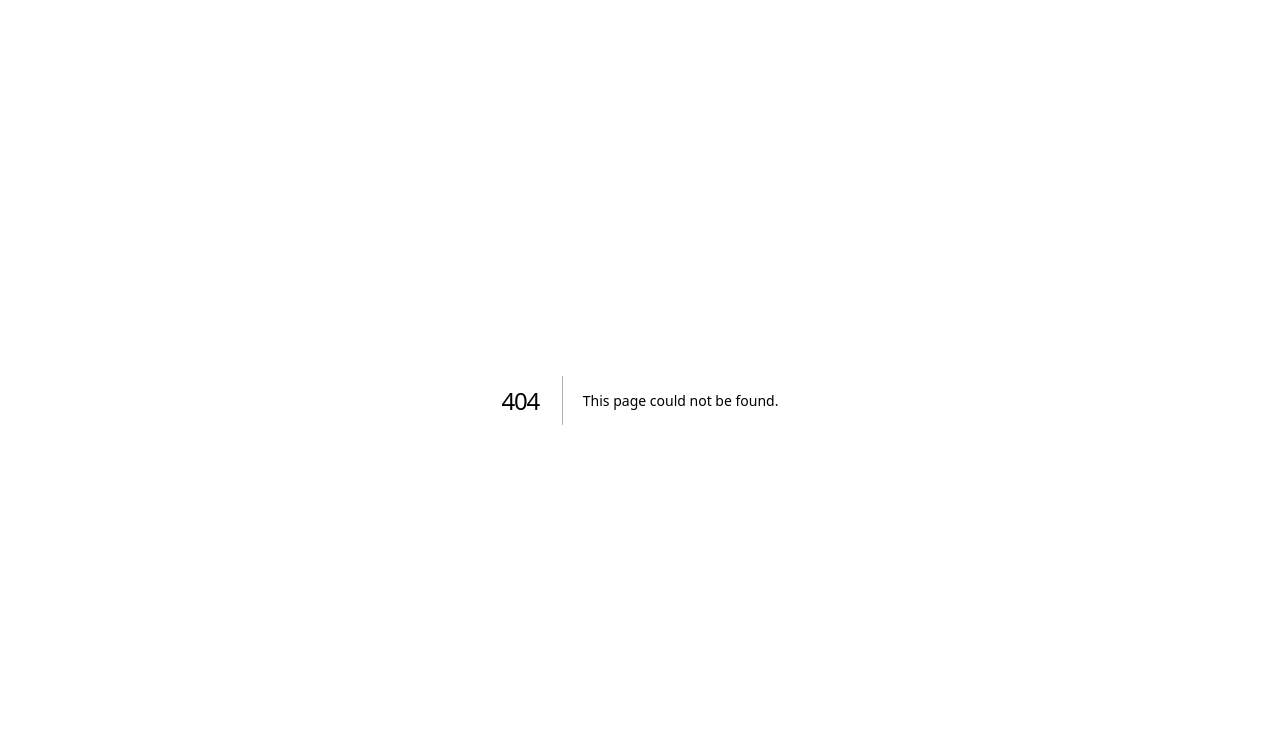
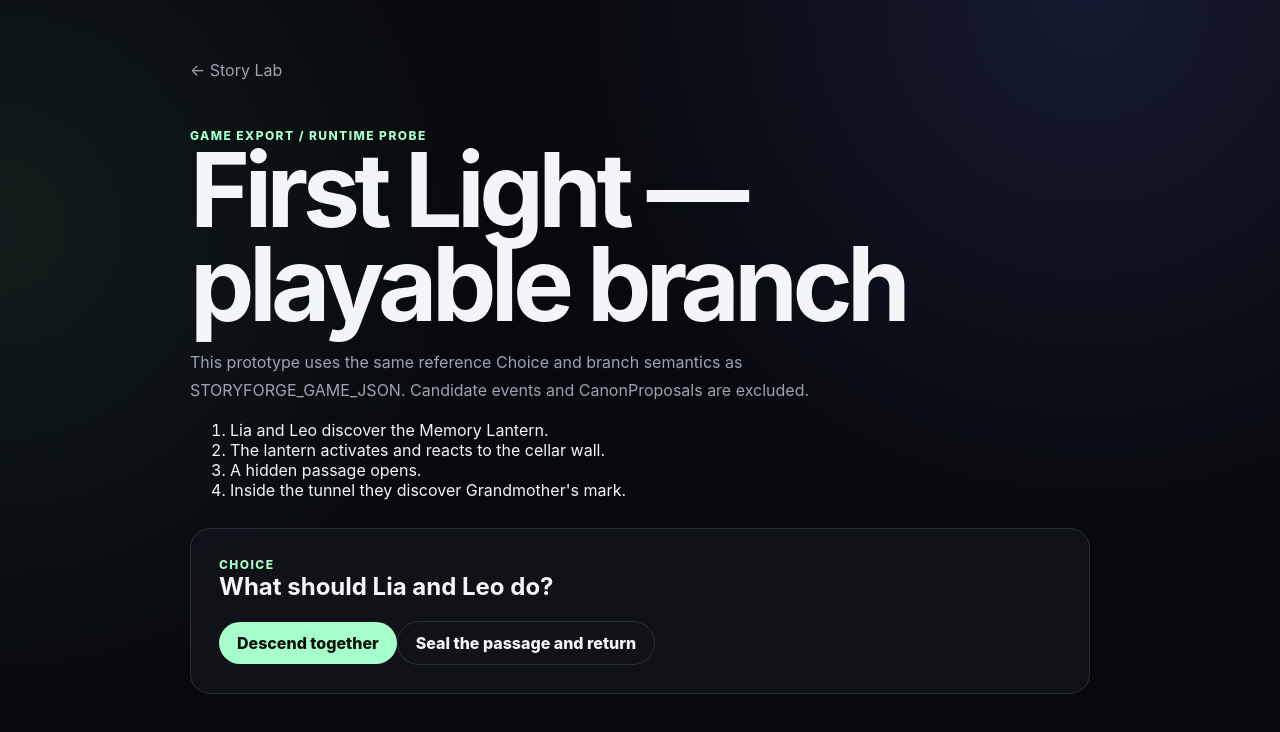
Before and after one commit to tehknesolutions/tehkne-storyforge, a Next.js app in the folder apps/story-lab/: page /game in a window 1280 px wide. Before the commit this address had no page. Shown: the top 732 px of the page. Built offline with nearby package versions, Linux system fonts and the light colour scheme.

Commit message:
feat(v0.7): add playable branch probe

```diff
--- /dev/null
+++ b/apps/story-lab/app/game/page.tsx
@@ -0,0 +1,68 @@
+"use client";
+
+import { useState } from "react";
+
+const ROOT = [
+  "Lia and Leo discover the Memory Lantern.",
+  "The lantern activates and reacts to the cellar wall.",
+  "A hidden passage opens.",
+  "Inside the tunnel they discover Grandmother's mark."
+];
+
+export default function GamePage() {
+  const [branch, setBranch] = useState<"descend" | "return" | null>(null);
+
+  return (
+    <main className="review-shell">
+      <a className="back-link" href="/">← Story Lab</a>
+      <div className="eyebrow">GAME EXPORT / RUNTIME PROBE</div>
+      <h1>First Light — playable branch</h1>
+      <p className="muted review-intro">
+        This prototype uses the same reference Choice and branch semantics as
+        STORYFORGE_GAME_JSON. Candidate events and CanonProposals are excluded.
+      </p>
+
+      <ol className="game-events">
+        {ROOT.map((event) => (
+          <li key={event}>{event}</li>
+        ))}
+      </ol>
+
+      {!branch ? (
+        <section className="review-card">
+          <div className="eyebrow">CHOICE</div>
+          <h2>What should Lia and Leo do?</h2>
+          <div className="game-choice-grid">
+            <button type="button" onClick={() => setBranch("descend")}>
+              Descend together
+            </button>
+            <button
+              className="secondary"
+              type="button"
+              onClick={() => setBranch("return")}
+            >
+              Seal the passage and return
+            </button>
+          </div>
+        </section>
+      ) : (
+        <section className="review-card">
+          <span className="status canon">BRANCH:{branch.toUpperCase()}</span>
+          <h2>
+            {branch === "descend"
+              ? "They continue deeper together."
+              : "They return to the house and defer the mystery."}
+          </h2>
+          <p className="muted">
+            {branch === "descend"
+              ? "StateTransition: sibling relationship intensity +0.1."
+              : "StateTransition: worldState.mysteryDeferred = true."}
+          </p>
+          <button type="button" onClick={() => setBranch(null)}>
+            Replay choice
+          </button>
+        </section>
+      )}
+    </main>
+  );
+}
```
